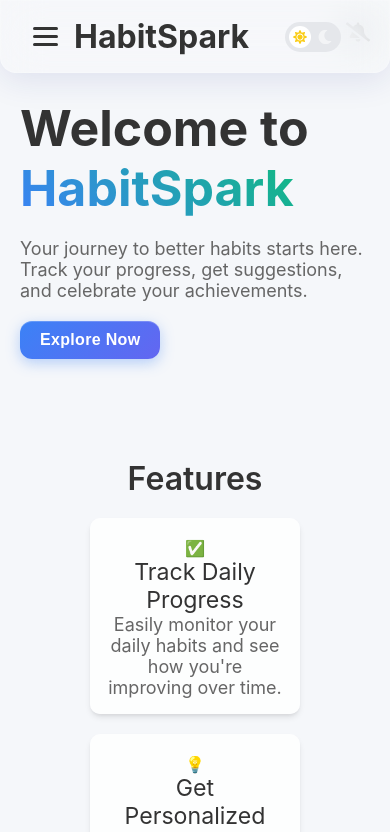
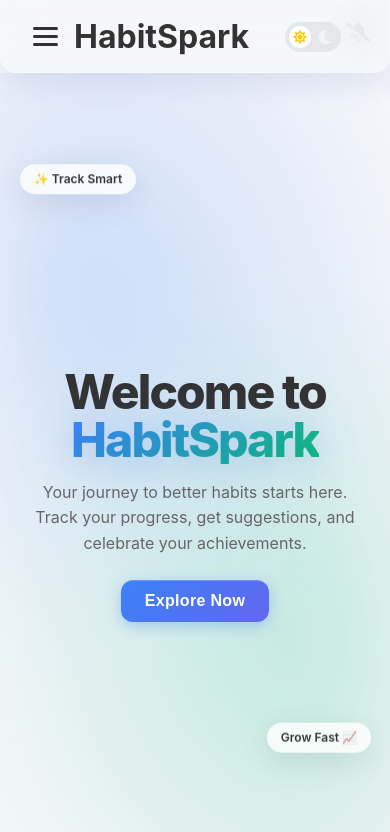
Before and after one commit to Triumphant307/habit-spark-2.0, a Next.js app: page / in a window 390 px wide. Shown: the top 832 px of the page. Built offline with nearby package versions, Linux system fonts and the light colour scheme; no server answers.

Commit message:
style: elevate hero section design with center alignment and mobile optimization

```diff
--- a/app/Styles/Home/Home.module.css
+++ b/app/Styles/Home/Home.module.css
@@ -2,20 +2,71 @@
   display: flex;
   flex-direction: column;
   align-items: center;
+  width: 100%;
+  position: relative;
+  overflow: hidden;
+}
+
+.hero__bg {
+  position: absolute;
+  top: 0;
+  left: 0;
+  width: 100%;
+  height: 100dvh;
+  z-index: -1;
+  pointer-events: none;
+  background:
+    radial-gradient(
+      circle at 20% 30%,
+      rgba(59, 130, 246, 0.15),
+      transparent 40%
+    ),
+    radial-gradient(
+      circle at 80% 70%,
+      rgba(16, 185, 129, 0.15),
+      transparent 40%
+    );
+  filter: blur(80px);
+  animation: aurora 20s infinite alternate ease-in-out;
+}
+
+@keyframes aurora {
+  0% {
+    transform: translateY(0) scale(1);
+  }
+  50% {
+    transform: translateY(-5%) scale(1.1);
+  }
+  100% {
+    transform: translateY(0) scale(1);
+  }
+}
+
+.home {
+  min-height: 100dvh;
+  display: flex;
+  flex-direction: column;
   justify-content: center;
-  max-height: 100%;
-  padding: 50px;
+  align-items: center;
+  text-align: center;
+  padding: 2rem;
+  width: 100%;
+  max-width: 1200px;
+  position: relative;
 }
 
 .home__title {
-  font-size: 100px;
-  font-weight: bold;
+  font-size: clamp(
+    3rem,
+    10vw,
+    6.25rem
+  ); /* Scalable font size between 3rem and 100px */
+  font-weight: 800;
   color: var(--text-primary);
-  margin-bottom: 20px;
-}
-
-.home {
-  margin-bottom: 50px;
+  margin-bottom: 1rem;
+  line-height: 1;
+  letter-spacing: -0.04em;
+  text-shadow: 0 10px 30px rgba(0, 0, 0, 0.05);
 }
 
 .home__button {
@@ -75,8 +126,17 @@
 
 .home__description {
   color: var(--text-secondary);
-  font-size: 18px;
-  margin-bottom: 20px;
+  font-size: clamp(1rem, 2vw, 1.25rem);
+  margin-bottom: 1.5rem;
+  max-width: 600px;
+  line-height: 1.6;
+}
+
+.home__cta {
+  display: flex;
+  flex-direction: column;
+  align-items: center;
+  gap: 1rem;
 }
 
 .h2 {
@@ -93,18 +153,88 @@
   margin-bottom: 20px;
 }
 
-@media (max-width: 500px) {
-  .home__title {
-    font-size: 50px;
-  }
-  .section {
-    padding: 20px;
-  }
-  .home__button {
-    padding: 10px 20px;
+/* Floating Badges */
+.badge {
+  position: absolute;
+  padding: 0.6rem 1.2rem;
+  background: var(--bg-card);
+  backdrop-filter: blur(12px);
+  border: 1px solid rgba(255, 255, 255, 0.1);
+  border-radius: 99px;
+  font-size: 0.875rem;
+  font-weight: 600;
+  color: var(--text-primary);
+  box-shadow: 0 8px 32px rgba(0, 0, 0, 0.1);
+  pointer-events: none;
+  white-space: nowrap;
+}
+
+.badge__1 {
+  top: 15%;
+  left: 10%;
+}
+
+.badge__2 {
+  bottom: 25%;
+  right: 15%;
+}
+
+.badge__3 {
+  top: 60%;
+  left: 5%;
+}
+
+@media (max-width: 900px) {
+  .badge__3 {
+    display: none;
   }
 
-  .home {
-    margin-top: 5px;
+  .badge {
+    padding: 0.4rem 0.8rem;
+    font-size: 0.75rem;
+    opacity: 0.8;
+  }
+
+  .badge__1 {
+    top: 12%;
+    left: 5%;
+  }
+
+  .badge__2 {
+    bottom: 20%;
+    right: 5%;
   }
 }
+
+@media (max-width: 700px) {
+  .home {
+    padding: 1.5rem;
+  }
+
+  .hero__bg {
+    background:
+      radial-gradient(
+        circle at 20% 30%,
+        rgba(59, 130, 246, 0.25),
+        transparent 50%
+      ),
+      radial-gradient(
+        circle at 80% 70%,
+        rgba(16, 185, 129, 0.25),
+        transparent 50%
+      );
+    filter: blur(60px);
+  }
+}
+
+@media (max-width: 500px) {
+  .section {
+    padding: 0;
+  }
+
+  .home__button {
+    padding: 12px 24px;
+    width: 100%;
+    max-width: 280px;
+  }
+}
--- a/app/globals.css
+++ b/app/globals.css
@@ -3,17 +3,6 @@
   padding: 0;
   box-sizing: border-box;
   -webkit-tap-highlight-color: transparent;
-}
-
-/* Prevent flashbang on hard reload — sets bg on <html> before JS runs */
-html {
-  background-color: #f5f7fa; /* light default */
-}
-
-@media (prefers-color-scheme: dark) {
-  html {
-    background-color: #0f172a; /* dark default */
-  }
 }
 
 /* overrides for view transition */
--- a/app/page.tsx
+++ b/app/page.tsx
@@ -31,11 +31,11 @@ const Home: React.FC = () => {
   };
 
   const itemVariants: Variants = {
-    hidden: { opacity: 0, y: 30 },
+    hidden: { opacity: 0, y: 20 },
     visible: {
       opacity: 1,
       y: 0,
-      transition: { duration: 0.8, ease: "easeOut" },
+      transition: { duration: 0.5, ease: [0.215, 0.61, 0.355, 1] },
     },
   };
 
@@ -48,24 +48,88 @@ const Home: React.FC = () => {
     },
   };
 
+  const badgeVariants: Variants = {
+    hidden: { opacity: 0, scale: 0.8 },
+    visible: (i: number) => ({
+      opacity: 1,
+      scale: 1,
+      transition: {
+        delay: 0.5 + i * 0.1,
+        duration: 0.8,
+        ease: "easeOut",
+      },
+    }),
+  };
+
   return (
     <>
       <section className={styles.section}>
+        <div className={styles.hero__bg} />
+
         <motion.div
           className={styles.home}
           variants={containerVariants}
           initial="hidden"
           animate="visible"
         >
+          {/* Floating Badges */}
+          <motion.div
+            className={`${styles.badge} ${styles.badge__1}`}
+            custom={0}
+            variants={badgeVariants}
+            animate={{
+              y: [0, -10, 0],
+              transition: {
+                duration: 4,
+                repeat: Infinity,
+                ease: "easeInOut" as const,
+              },
+            }}
+          >
+            ✨ Track Smart
+          </motion.div>
+          <motion.div
+            className={`${styles.badge} ${styles.badge__2}`}
+            custom={1}
+            variants={badgeVariants}
+            animate={{
+              y: [0, 10, 0],
+              transition: {
+                duration: 5,
+                repeat: Infinity,
+                ease: "easeInOut" as const,
+              },
+            }}
+          >
+            Grow Fast 📈
+          </motion.div>
+          <motion.div
+            className={`${styles.badge} ${styles.badge__3}`}
+            custom={2}
+            variants={badgeVariants}
+            animate={{
+              y: [0, -8, 0],
+              transition: {
+                duration: 4.5,
+                repeat: Infinity,
+                ease: "easeInOut" as const,
+                delay: 1,
+              },
+            }}
+          >
+            🎯 Goal Driven
+          </motion.div>
+
           <motion.h1 className={styles.home__title} variants={itemVariants}>
             Welcome to {isReturning ? "Back" : ""} <br />
             <span
               style={{
                 background:
-                  "linear-gradient(45deg, var(--btn-primary-bg), var(--status-success))",
+                  "linear-gradient(135deg, var(--btn-primary-bg) 0%, var(--status-success) 100%)",
                 WebkitBackgroundClip: "text",
                 WebkitTextFillColor: "transparent",
                 display: "inline-block",
+                filter: "drop-shadow(0 0 20px rgba(59, 130, 246, 0.3))",
               }}
             >
               HabitSpark
@@ -76,7 +140,7 @@ const Home: React.FC = () => {
             variants={itemVariants}
           >
             {isReturning
-              ? "We are glad to see you again!"
+              ? "We are glad to see you again! Your consistency is paying off."
               : "Your journey to better habits starts here. Track your progress, get suggestions, and celebrate your achievements."}
           </motion.p>
           <motion.div className={styles.home__cta} variants={itemVariants}>
```
